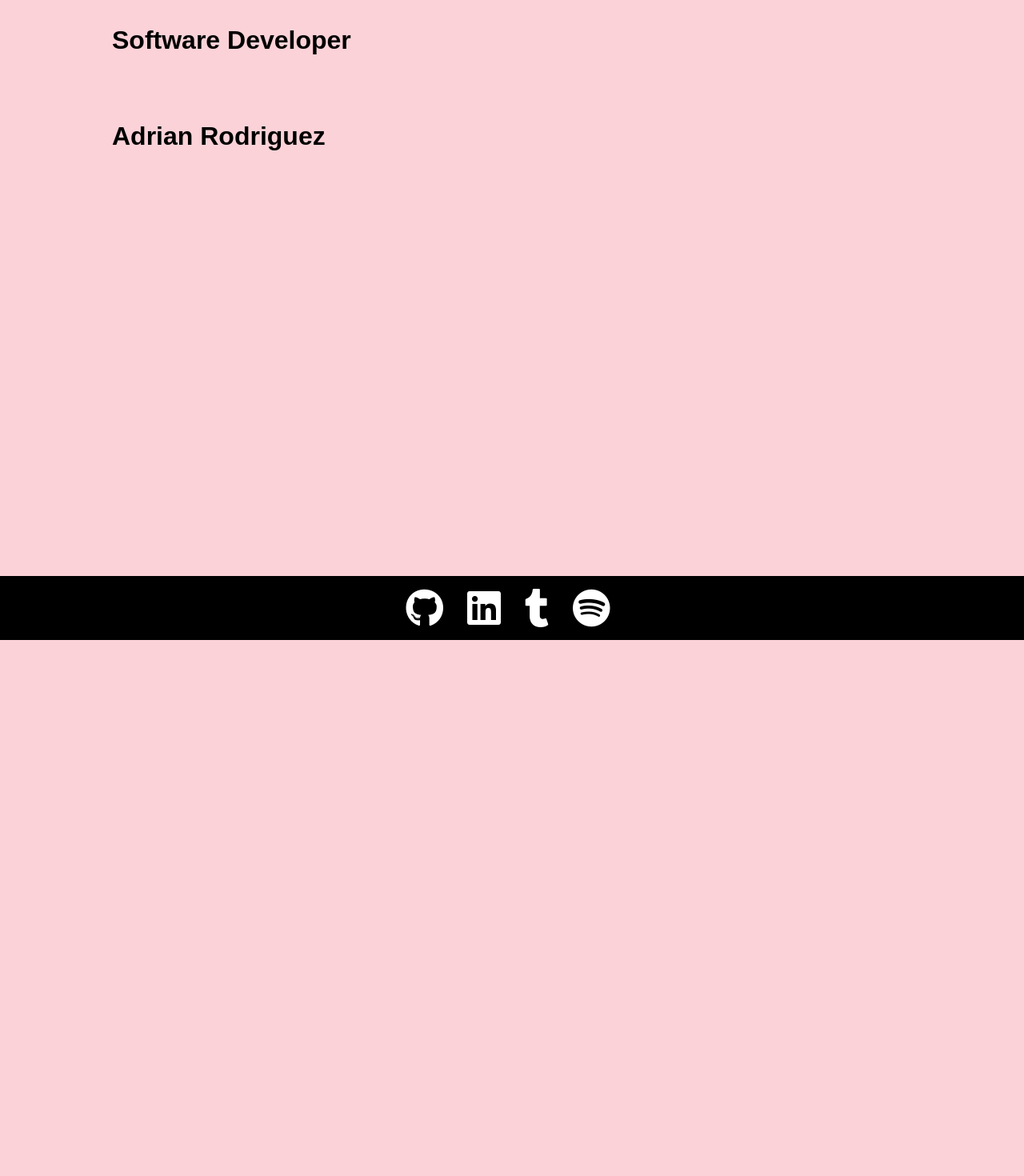
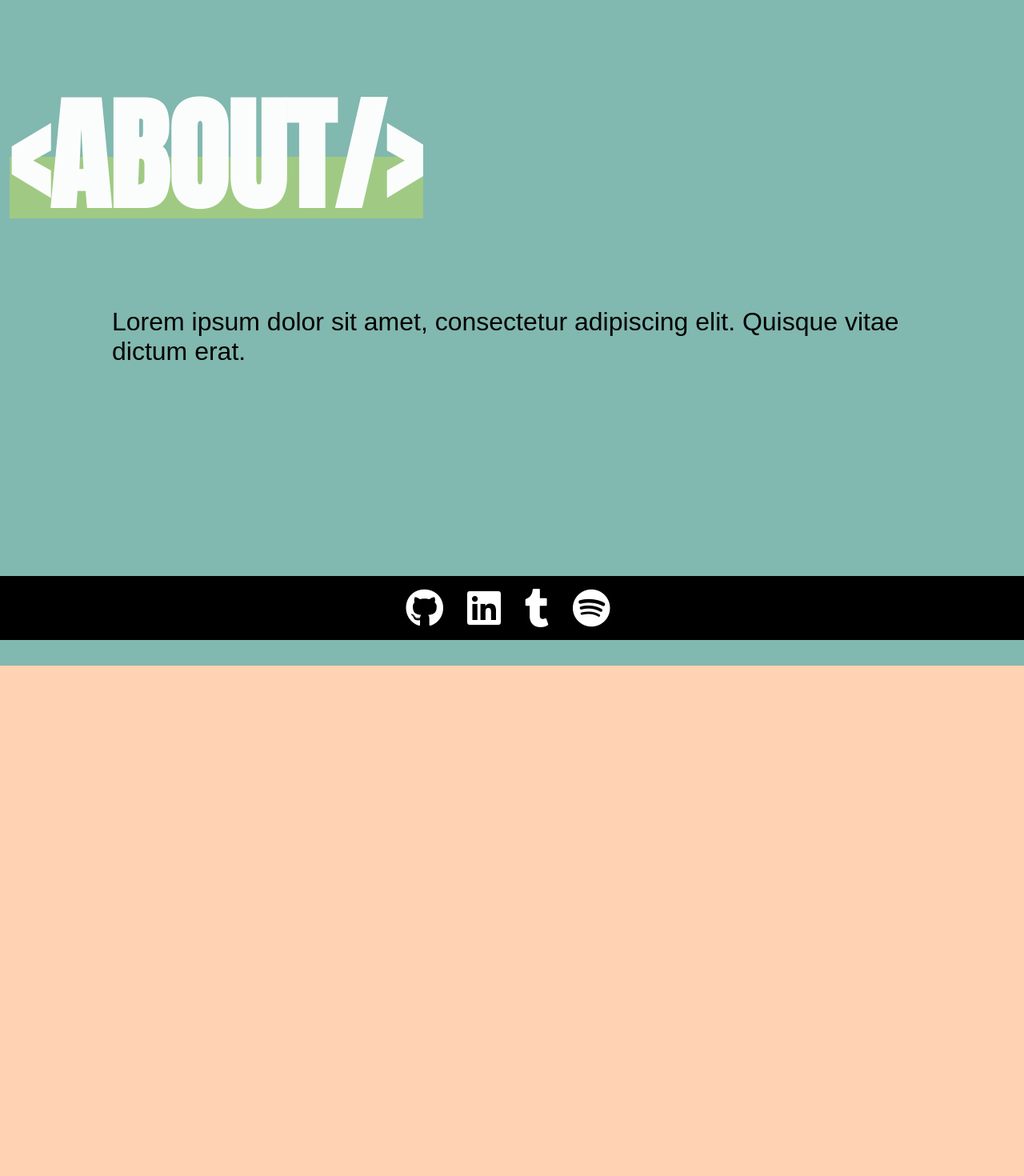
Before and after one commit to Adrianwritenow/portfolio, a React (Create React App) app: page /info in a window 1280 px wide. Shown: the top 1470 px of the page at 80% size. Built offline with nearby package versions, Linux system fonts and the light colour scheme; a web font is replaced by a local one.

Commit message:
test exp component, it works

```diff
--- a/src/App.js
+++ b/src/App.js
@@ -3,10 +3,10 @@ import logo from './logo.svg';
 import { BrowserRouter, Route, Switch } from 'react-router-dom';
 import Info from "./components/info";
 import Splash from "./components/splash";
+import Skills from "./components/skills";
+import Contact from "./components/contact";
 import Experience from "./components/experience";
-import Skills from "./components/skills";
-import About from "./components/about";
-import Contact from "./components/contact";
+
 
 import BaseLayout from "./components/baselayout";
 
@@ -21,12 +21,6 @@ class App extends Component {
             <Route exact path="/" component={Splash}/>
             <Route exact path="/info" component={Info}/>
             <Route exact path="/experience" component={Experience}/>
-            <Route exact path="/about" component={About}/>
-            <Route exact path="/contact" component={Contact}/>
-            <Route exact path="/skills" component={Skills}/>
-
-
-
 
           </BaseLayout>
         </Switch>
--- a/src/components/about.js
+++ /dev/null
@@ -1,64 +0,0 @@
-import React, { Component } from 'react';
-import '../App.css';
-
-class About extends Component {
-
-  componentDidMount(){
-    console.log("COMPONENT MOUNTED:Experience");
-}
-
-
-  render() {
-    return (
-
-        <div className="experienceWrapper">
-
-          <section className="one">
-            <div className="wrapper">
-
-                <div className="content">
-                <h1 className="linethru">
-                  &#x0003C;ABOUT&#x0002F;&#x0003E;</h1>
-                  <p>Lorem ipsum dolor sit amet, consectetur adipiscing elit.
-                  Quisque vitae dictum erat.</p>
-                </div>
-            </div>
-
-          </section>
-
-          <section className="two">
-            <div className="wrapper">
-
-                <div className="content">
-                <h1 className="linethru">
-                  &#x0003C;ABOUT&#x0002F;&#x0003E;</h1>
-                  <p>Suspendisse ac posuere dolor.
-                 Duis sit amet euismod lacus. Ut sodales mi arcu, at pulvinar sapien gravida eleifend.
-                 In semper cursus fringilla. </p>
-                </div>
-            </div>
-
-          </section>
-
-          <section className="three">
-            <div className="wrapper">
-              <div className="content">
-              <h1 className="linethru">
-                &#x0003C;ABOUT&#x0002F;&#x0003E;</h1>
-                <p>Duis et risus id elit rutrum volutpat.
-                Morbi mattis nibh ligula, sit amet consectetur ipsum eleifend id. Curabitur consequat tempor lectus a dignissim.
-                Duis iaculis ante justo, lobortis interdum odio condimentum ac. Integer rhoncus dapibus nisi sed porta.
-                Mauris tortor metus, consectetur quis leo a, maximus fermentum nunc. Integer maximus a felis vel tempus.
-                Praesent ullamcorper congue urna venenatis mattis.</p>
-              </div>
-
-            </div>
-
-          </section>
-
-      </div>
-    );
-  }
-}
-
-export default About;
--- a/src/components/experience.js
+++ b/src/components/experience.js
@@ -9,61 +9,33 @@ class Experience extends Component {
 
 
   render() {
+    let experience = [{name:'The Iron Yard',title:'Developer',location:'Orlando, FL',description:'Learn the methods and languages used in Web/ Application development used today by completing complicated projects.',period:'2017',details:['Developed several Web applications with Front and Backend',
+      'Problem solving through application errors to find solutions','Adapt to a fast paced learning enviorment']},
+      {name:'Bluemotion Productions', title:'Production Manager', location:'Orlando, Fl/Los Angeles, CA', description:'Oversaw the completion of projects by organizing production and editing crews while meeting client deadlines.',period:'2012-2015',details:['Managed a camera crew of six at the 2013 Academy Awards and NBA All-Star game',
+        'Hired and interviewed employees',
+        'Edited promotional material for Marcus and Jeffery Jordan (Heir Jordan)']},
+      {name:'Snap & Play', title:'Production Account Manager', location:'Orlando, Fl', description:'Contributed to the Google business tours project in the Orlando area by coordinating production schedules with clients.',period:'2008-2012',details:['Added new data to Googles business tour project',
+        'Managed business relations with clients','Delegated and created shooting schedule withcamera team']},
+    ];
+
+      let expCards = experience.map(function(skill){
+         return (
+          <div className="button">{skill.name}
+            <p>{skill.description}</p>
+          </div>
+         )
+      });
     return (
 
-      <div className="experienceWrapper">
-
-        <section className="one" id="one">
-          <div className="wrapper">
-
-            <div className='contentHeader'>
-              <h1 className="linethru">
-                &#x0003C;ABOUT&#x0002F;&#x0003E;</h1>
+        <div className="wrapper">
+          <div className="contentHeader">
+          <h1 className="linethru">
+            &#x0003C;EXPERIENCE&#x0002F;&#x0003E;</h1>
+            <div className='container'>
+              {expCards}
             </div>
-              <div className="content">
-                <p>Lorem ipsum dolor sit amet, consectetur adipiscing elit.
-                Quisque vitae dictum erat.</p>
-              </div>
           </div>
-
-        </section>
-
-        <section className="two" id="two">
-          <div className="wrapper">
-          <div className='contentHeader'>
-            <h1 className="linethru">
-              &#x0003C;SKILLS&#x0002F;&#x0003E;</h1>
-          </div>
-
-              <div className="content">
-                <p>Suspendisse ac posuere dolor.
-               Duis sit amet euismod lacus. Ut sodales mi arcu, at pulvinar sapien gravida eleifend.
-               In semper cursus fringilla. </p>
-              </div>
-          </div>
-
-        </section>
-
-        <section className="three" id="three">
-          <div className="wrapper">
-          <div className='contentHeader'>
-            <h1 className="linethru">
-              &#x0003C;EXPERIENCE&#x0002F;&#x0003E;</h1>
-          </div>
-            <div className="content">
-
-              <p>Duis et risus id elit rutrum volutpat.
-              Morbi mattis nibh ligula, sit amet consectetur ipsum eleifend id. Curabitur consequat tempor lectus a dignissim.
-              Duis iaculis ante justo, lobortis interdum odio condimentum ac. Integer rhoncus dapibus nisi sed porta.
-              Mauris tortor metus, consectetur quis leo a, maximus fermentum nunc. Integer maximus a felis vel tempus.
-              Praesent ullamcorper congue urna venenatis mattis.</p>
-            </div>
-
-          </div>
-
-        </section>
-
-    </div>
+        </div>
     );
   }
 }
--- a/src/components/info.js
+++ b/src/components/info.js
@@ -1,63 +1,58 @@
 import React, { Component } from 'react';
-import logo from '../logo.svg';
 import '../App.css';
+import Skills from "../components/skills";
 
 class Info extends Component {
 
+  componentDidMount(){
+    console.log("COMPONENT MOUNTED:Experience");
+}
+
+
   render() {
     return (
-      <div className="App">
 
-        <section className="one">
+      <div className="experienceWrapper">
 
+        <section className="one" id="about">
           <div className="wrapper">
-            <div className="content">
-              <h4>Adrian Rodriguez</h4>
-              <h4>Software Developer</h4>
+
+            <div className='contentHeader'>
+              <h1 className="linethru">
+                &#x0003C;ABOUT&#x0002F;&#x0003E;</h1>
             </div>
+              <div className="content">
+                <p>Lorem ipsum dolor sit amet, consectetur adipiscing elit.
+                Quisque vitae dictum erat.</p>
+              </div>
           </div>
+
         </section>
 
-        <section className="two">
-          <div className="wrapper">
-          <div className="content">
-            <h4>Experience</h4>
-          </div>
-          </div>
+        <section className="two" id="skills">
+          <Skills />
         </section>
 
-        <section className="three">
+        <section className="three" id="experience">
+          <div className="wrapper">
+          <div className='contentHeader'>
+            <h1 className="linethru">
+              &#x0003C;EXPERIENCE&#x0002F;&#x0003E;</h1>
+          </div>
+            <div className="content">
 
-          <div className="wrapper">
-          <div className="content">
-            <h4>Skills</h4>
-            <ul>
-              <li>REACT</li>
-              <li>JSX</li>
-              <li>REDUX</li>
-              <li>JAVASCRIPT</li>
-              <li>NODE</li>
-              <li>POSTGRESS</li>
-              <li>MONGO</li>
-              <li>EXPRESS</li>
-              <li>CSS</li>
-              <li>HTML</li>
-              <li>JSON</li>
-              <li>FINAL CUT PRO X</li>
-              <li>GIT</li>
-              <li>NPM</li>
-              <li>JAVA</li>
-            </ul>
+              <p>Duis et risus id elit rutrum volutpat.
+              Morbi mattis nibh ligula, sit amet consectetur ipsum eleifend id. Curabitur consequat tempor lectus a dignissim.
+              Duis iaculis ante justo, lobortis interdum odio condimentum ac. Integer rhoncus dapibus nisi sed porta.
+              Mauris tortor metus, consectetur quis leo a, maximus fermentum nunc. Integer maximus a felis vel tempus.
+              Praesent ullamcorper congue urna venenatis mattis.</p>
+            </div>
+
           </div>
 
-
-          </div>
         </section>
 
-          <section className="four">
-
-        </section>
-      </div>
+    </div>
     );
   }
 }
--- a/src/components/skills.js
+++ b/src/components/skills.js
@@ -20,13 +20,14 @@ class Skills extends Component {
       });
     return (
 
-        <div className="experienceWrapper">
-        <h1 className="linethru linethru--rev">
-          &#x0003C;SKILLS&#x0002F;&#x0003E;</h1>
-          <div className='container'>
-            {skillCards}
+        <div className="wrapper">
+          <div className="contentHeader">
+          <h1 className="linethru">
+            &#x0003C;SKILLS&#x0002F;&#x0003E;</h1>
+            <div className='container'>
+              {skillCards}
+            </div>
           </div>
-
         </div>
     );
   }
--- a/src/components/splash.js
+++ b/src/components/splash.js
@@ -25,11 +25,11 @@ class Splash extends Component {
             </div>
           </div>
           <div className='splashButtons'>
-            <a href="/experience/#one" className="linethru linethru--rev">
+            <a href="/info/#about" className="linethru linethru--rev">
               &#x0003C;ABOUT&#x0002F;&#x0003E;</a>
-            <a href="/experience/#two" className="linethru linethru--rev">
+            <a href="/info/#skills" className="linethru linethru--rev">
               &#x0003C;SKILLS&#x0002F;&#x0003E;</a>
-            <a href="/experience/#three" className="linethru linethru--rev">
+            <a href="/info/#experience" className="linethru linethru--rev">
               &#x0003C;EXPERIENCE&#x0002F;&#x0003E;</a>
             <a href="/contact" className="linethru linethru--rev">
               &#x0003C;CONTACT&#x0002F;&#x0003E;</a>
```
